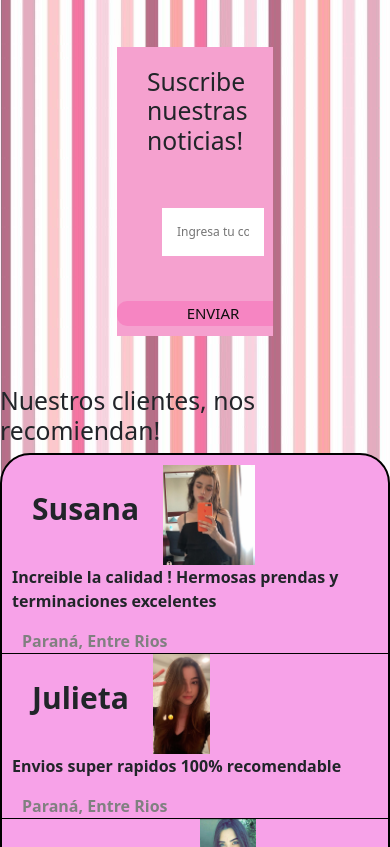
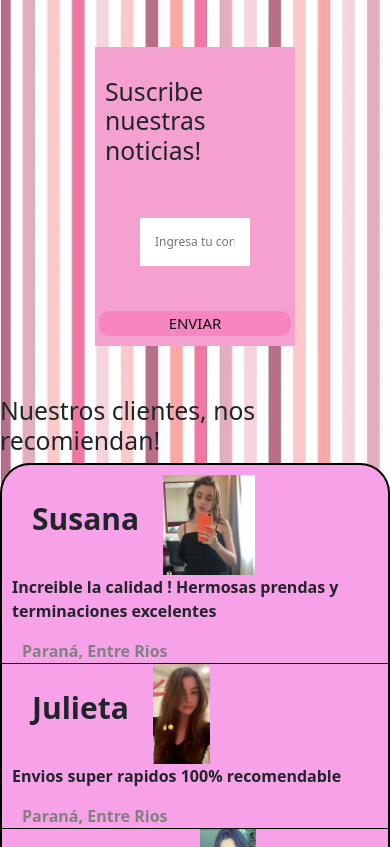
Before and after one commit to arielroselli/Project, a website: page index.html in a window 390 px wide. Shown: the part 1880-2727 px from the top of the page. Drawn offline with nearby package versions, Linux system fonts and the light colour scheme; files that its build step writes are made by us from their sources; files whose address does not match are found by name; a web font is replaced by a local one.

Commit message:
responsive
ahora responsive

```diff
--- a/scss/_suscripcion.scss
+++ b/scss/_suscripcion.scss
@@ -4,14 +4,14 @@
     margin: 50px auto;
     width: 40%;
     max-width: 350px;
-    min-width: 120px;
+    min-width: 200px;
     position: relative;
     overflow: hidden;
     background-color: #f5a1cf;
     border: 1px black;
   h2{
-    margin-left: 30px;
-    margin-top: 20px;
+    padding-top: 30px;
+    padding-left: 10px;
   }
     .inputs {
       margin-bottom: 10px;
@@ -22,7 +22,7 @@
         color: #000000;
         text-transform: uppercase;
         text-align: center;
-        font-size: 20px;
+        font-size: auto;
         font-family: 'PT Sans Narrow', sans-serif;
         letter-spacing: 1px;
       }
```
